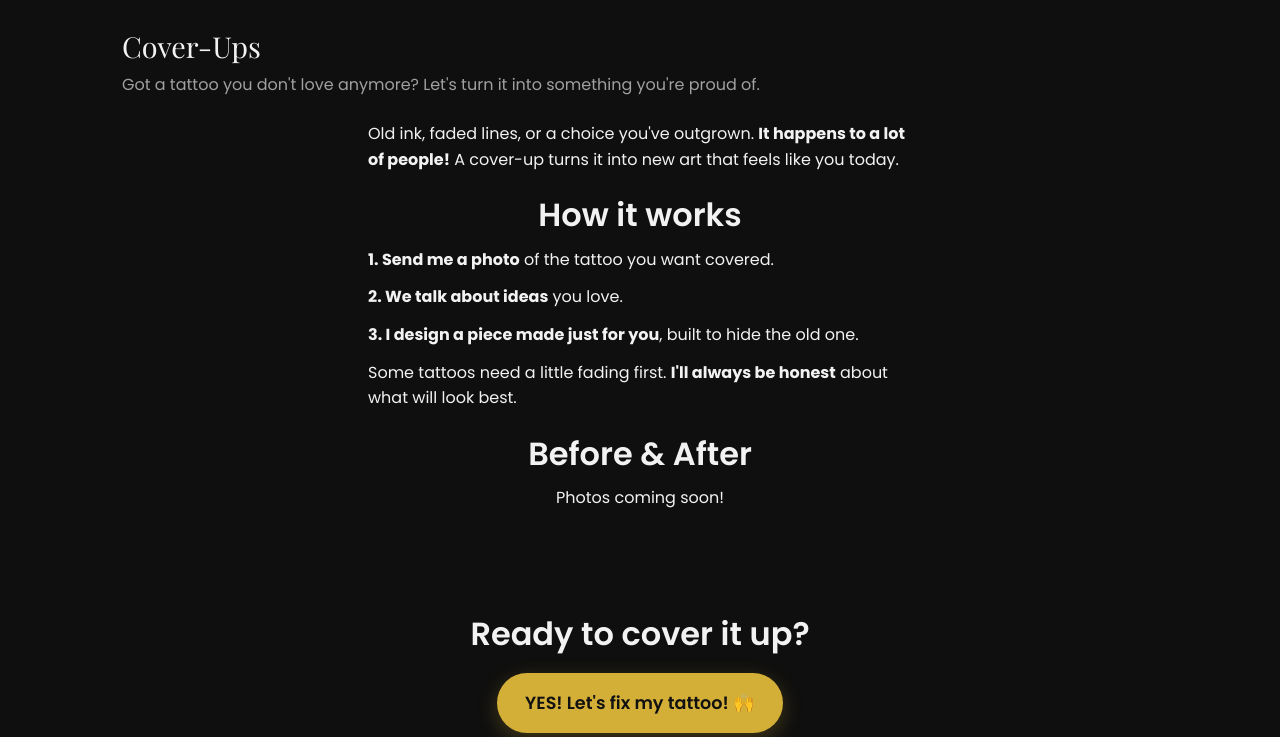
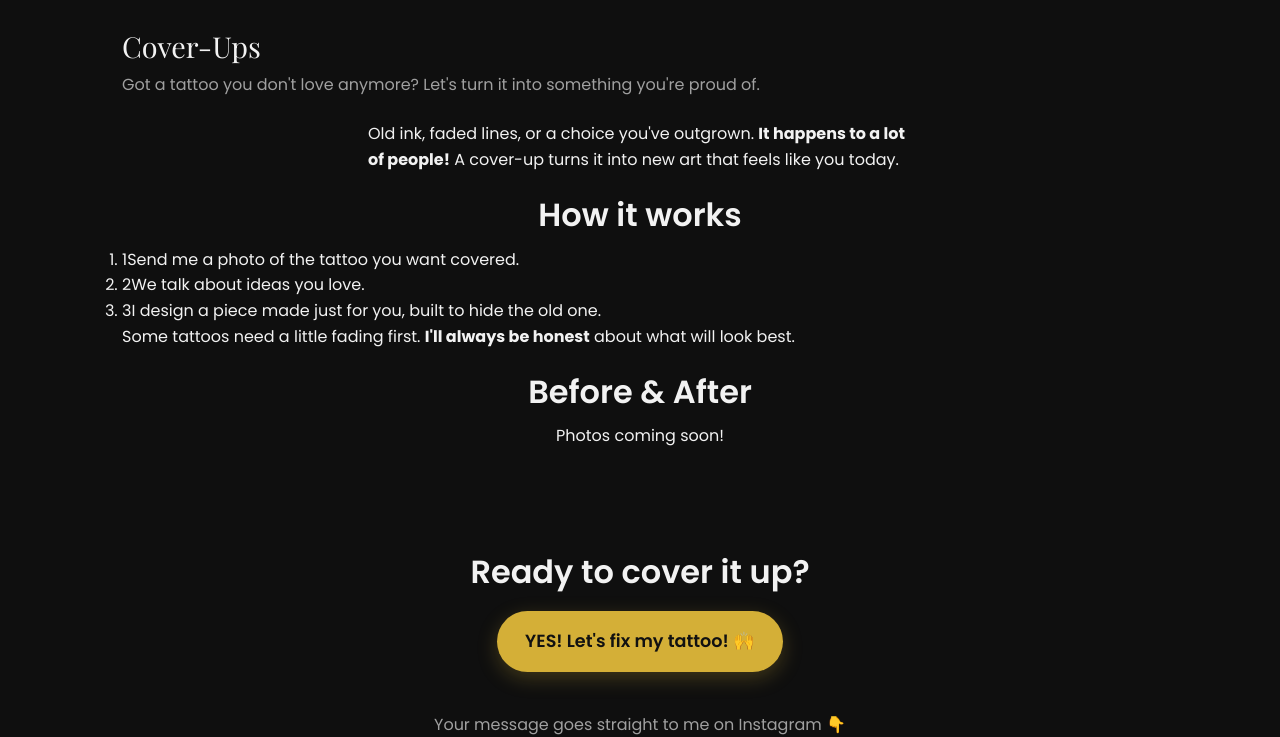
Before and after one commit to whitewolftheartist/tattoo-site, a plain HTML site: page coverups.html in a window 1280 px wide. Shown: the part 96-833 px from the top of the page. Drawn offline with nearby package versions, Linux system fonts and the light colour scheme; a web font is replaced by a local one.

Commit message:
Make Cover-Ups page easier to read

```diff
--- a/coverups.html
+++ b/coverups.html
@@ -37,19 +37,21 @@
   </nav>
 
   <main>
-    <section>
-      <h2>Cover-Ups</h2>
+        <section>
+      <h2 class="cu-title">Cover-Ups</h2>
       <p class="page-sub">Got a tattoo you don't love anymore? Let's turn it into something you're proud of.</p>
-      <p class="hero-body">Old ink, faded lines, or a choice you've outgrown. <strong>It happens to a lot of people!</strong> A cover-up turns it into new art that feels like you today.</p>
+      <p class="hero-body cu-body">Old ink, faded lines, or a choice you've outgrown. <strong>It happens to a lot of people!</strong> A cover-up turns it into new art that feels like you today.</p>
 
       <h2 class="hero-sub">How it works</h2>
-      <p class="hero-body"><strong>1. Send me a photo</strong> of the tattoo you want covered.</p>
-      <p class="hero-body"><strong>2. We talk about ideas</strong> you love.</p>
-      <p class="hero-body"><strong>3. I design a piece made just for you</strong>, built to hide the old one.</p>
-      <p class="hero-body">Some tattoos need a little fading first. <strong>I'll always be honest</strong> about what will look best.</p>
+      <ol class="cu-steps">
+        <li><span class="cu-num">1</span><span>Send me a photo of the tattoo you want covered.</span></li>
+        <li><span class="cu-num">2</span><span>We talk about ideas you love.</span></li>
+        <li><span class="cu-num">3</span><span>I design a piece made just for you, built to hide the old one.</span></li>
+      </ol>
+      <p class="cu-note">Some tattoos need a little fading first. <strong>I'll always be honest</strong> about what will look best.</p>
 
       <h2 class="hero-sub">Before &amp; After</h2>
-      <p class="hero-body" style="text-align:center;">Photos coming soon!</p>
+      <p class="hero-body cu-body" style="text-align:center;">Photos coming soon!</p>
     </section>
 
     <!-- 💬 TALK ABOUT YOUR IDEA -->
```
